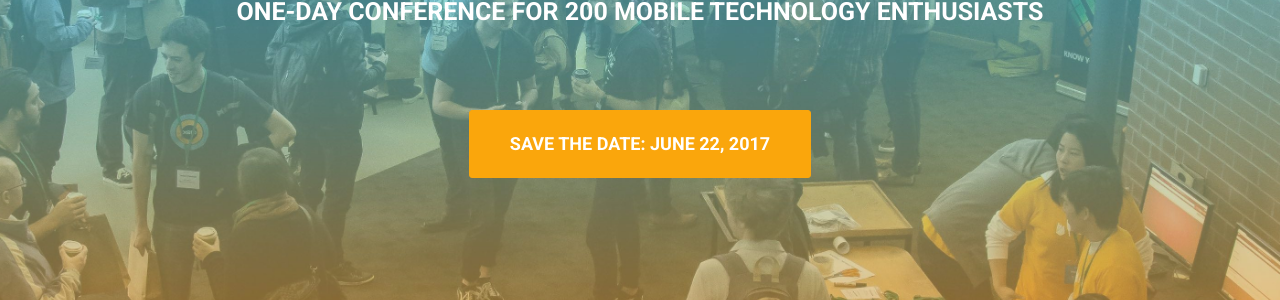
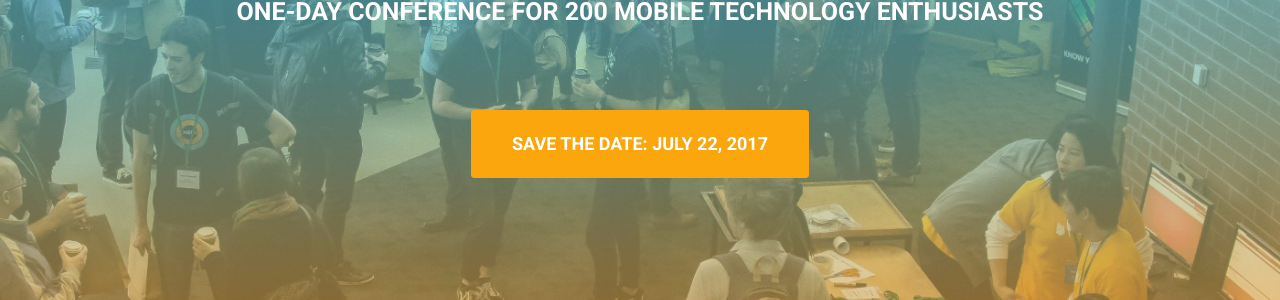
Before and after one commit to MostafaGazar/MostafaGazar.github.io, a Jekyll site: the page built from index.html, in a window 1280 px wide and 900 px high. Shown: the part 303-603 px from the top of the window. Built offline with Jekyll 4.4.1, drawn with Linux system fonts in a browser that asks for light colours; some web fonts are replaced; some of the changed text lies outside the part shown.

Commit message:
Fix date

```diff
--- a/_includes/header.html
+++ b/_includes/header.html
@@ -51,7 +51,7 @@
                 <div class="intro-heading">One-day conference for 200 mobile technology enthusiasts</div>
                 <!-- <div class="intro-lead-in">Thanks to all the attendees and supporters of Mobile Refresh</div> -->
                 <br/><br/>
-                <a href="https://www.google.com/calendar/render?action=TEMPLATE&text=Mobile+Refresh+2017&dates=20170722T074500Z/20170722T173000Z&ctz=Pacific/Auckland&details=Check+back+soon,+http://mrw.gdg.nz&location=Wellington,+New+Zealand&sf=true&output=xml" target="_blank" class="page-scroll btn btn-xl">Save the Date: June 22, 2017</a>
+                <a href="https://www.google.com/calendar/render?action=TEMPLATE&text=Mobile+Refresh+2017&dates=20170722T074500Z/20170722T173000Z&ctz=Pacific/Auckland&details=Check+back+soon,+http://mrw.gdg.nz&location=Wellington,+New+Zealand&sf=true&output=xml" target="_blank" class="page-scroll btn btn-xl">Save the Date: July 22, 2017</a>
                 <!-- a href="https://mobile-refresh-2017.lilregie.com/" target="_blank" class="page-scroll btn btn-xl">Register</a -->
                 <!-- <a href="http://on.gdg.nz/MRW2017" target="_blank" class="page-scroll btn btn-xl">Photos</a> -->
 
--- a/_includes/home.html
+++ b/_includes/home.html
@@ -24,7 +24,7 @@
                         <i class="fa fa-calendar fa-stack-1x fa-inverse"></i>
                     </span>
                     <h4 class="service-heading">Date</h4>
-                    <p class="text-muted">Saturday, July 22, 2016, 8:00 AM to 5:00 PM</p>
+                    <p class="text-muted">Saturday, July 22, 2017, 8:00 AM to 5:00 PM</p>
                 </div>
             </div>
 
```
